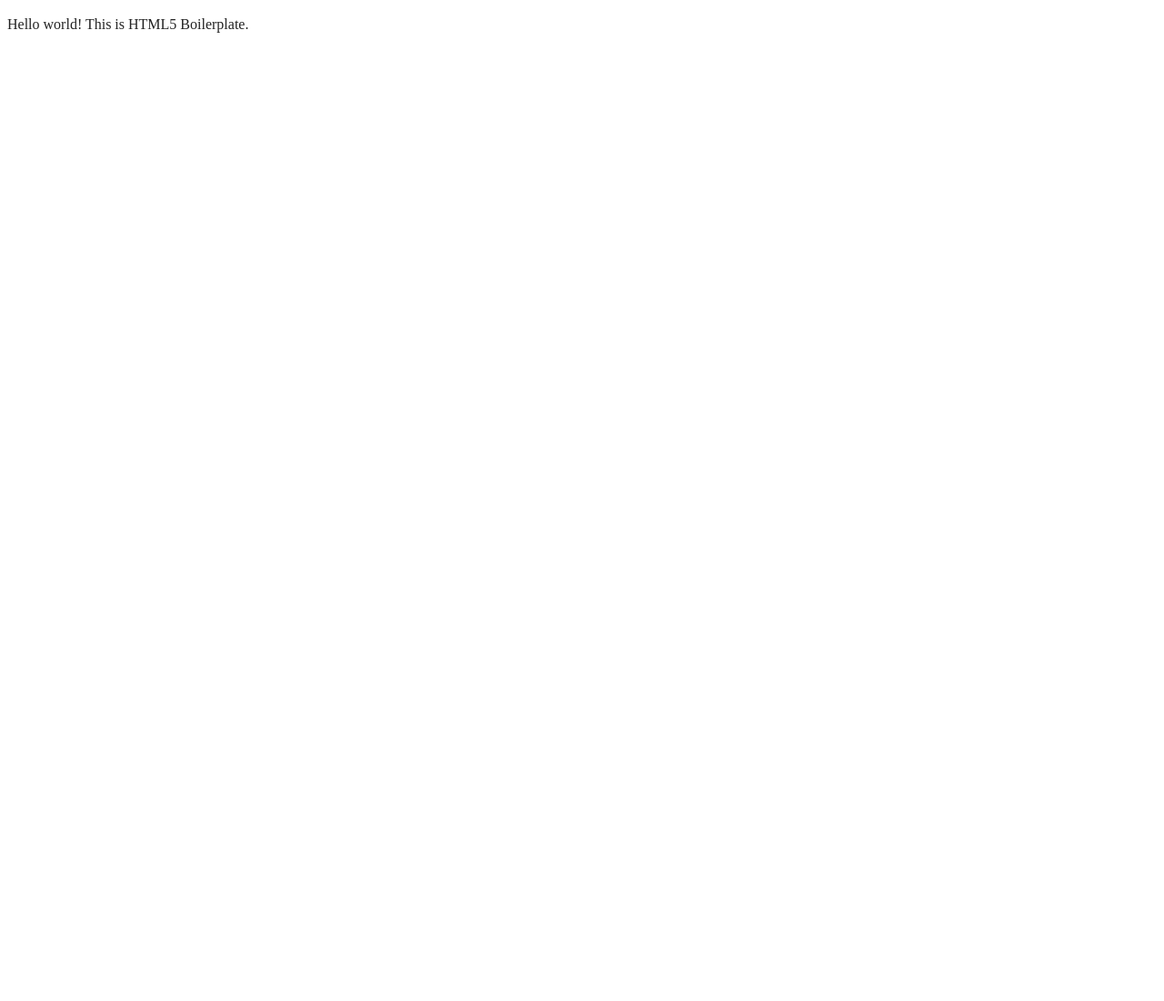
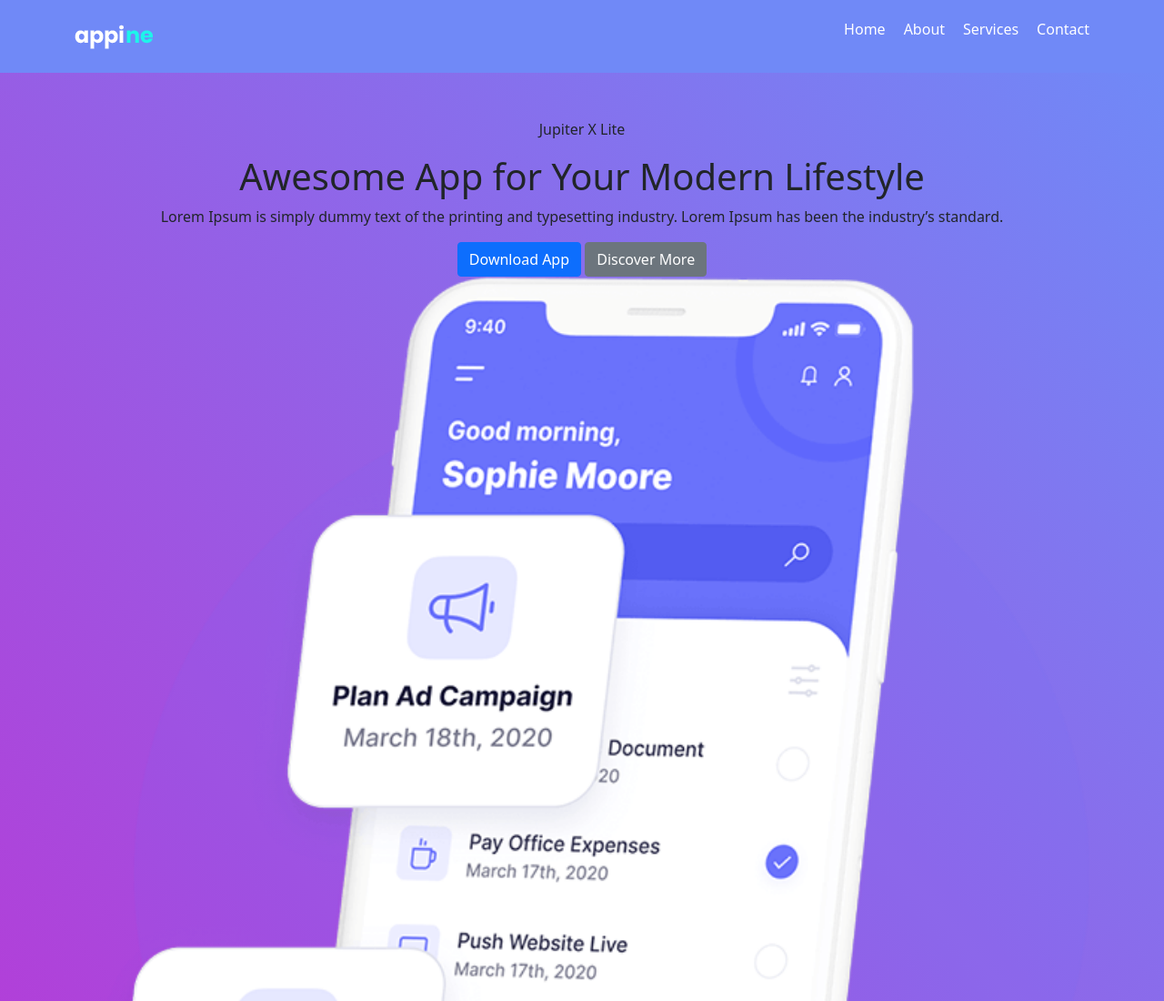
Before and after one commit to troyh757/dmd-3470-adv, a website built with webpack: page final-project/index.html in a window 1280 px wide. Shown: the top 1100 px of the page at 91% size. Before the commit the page ends 800 px from the top, so only its background shows below. Built offline with nearby package versions, Linux system fonts and the light colour scheme.

Commit message:
Add header and main section with Bootstrap integration and styling

```diff
--- a/final-project/css/style.css
+++ b/final-project/css/style.css
@@ -244,3 +244,43 @@ textarea {
     page-break-after: avoid;
   }
 }
+
+header {
+  background-color: #7089f7;
+}
+
+.header-container {
+  display: flex;
+  align-items: center;
+  justify-content: space-between;
+  padding: 20px;
+}
+
+#nav-items ul {
+  display: flex;
+  gap: 20px;
+  list-style: none;
+  color: white;
+  text-decoration: none;
+}
+
+a {
+  color: white !important;
+  text-decoration: none !important;
+}
+
+.section1 {
+  background-image: linear-gradient(
+    230deg,
+    rgb(112, 137, 247) 0%,
+    rgb(189, 50, 211) 100%
+  );
+  background-color: transparent;
+  padding: 50px;
+  text-align: center;
+}
+
+.hero-phone-image {
+  width: 100%;
+  height: auto;
+}
--- a/final-project/index.html
+++ b/final-project/index.html
@@ -19,11 +19,54 @@
 
     <link rel="manifest" href="site.webmanifest" />
     <meta name="theme-color" content="#fafafa" />
+
+    <!-- Bootstrap CSS -->
+    <link
+      href="https://cdn.jsdelivr.net/npm/bootstrap@5.0.2/dist/css/bootstrap.min.css"
+      rel="stylesheet"
+      integrity="sha384-EVSTQN3/azprG1Anm3QDgpJLIm9Nao0Yz1ztcQTwFspd3yD65VohhpuuCOmLASjC"
+      crossorigin="anonymous"
+    />
+    <script
+      src="https://cdn.jsdelivr.net/npm/bootstrap@5.0.2/dist/js/bootstrap.bundle.min.js"
+      integrity="sha384-MrcW6ZMFYlzcLA8Nl+NtUVF0sA7MsXsP1UyJoMp4YLEuNSfAP+JcXn/tWtIaxVXM"
+      crossorigin="anonymous"
+    ></script>
   </head>
 
   <body>
     <!-- Add your site or application content here -->
-    <p>Hello world! This is HTML5 Boilerplate.</p>
+
+    <header>
+      <div class="container header-container">
+        <img src="img/logo.png" alt="Logo" class="logo" />
+        <div id="nav-items">
+          <ul>
+            <li><a href="#">Home</a></li>
+            <li><a href="#">About</a></li>
+            <li><a href="#">Services</a></li>
+            <li><a href="#">Contact</a></li>
+          </ul>
+        </div>
+      </div>
+    </header>
+
+    <main>
+      <section class="section1">
+        <div class="container">
+          <P>Jupiter X Lite</P>
+          <h1>Awesome App for Your Modern Lifestyle</h1>
+          <p>
+            Lorem Ipsum is simply dummy text of the printing and typesetting industry. Lorem Ipsum has been the industry’s standard.
+          </p>
+          <div class="buttons">
+            <a href="#" class="btn btn-primary">Download App</a>
+            <a href="#" class="btn btn-secondary">Discover More</a>
+          </div>
+          <img src="img/hero-img.png" alt="Phone Image" class="hero-phone-image" />
+        </section>
+    </main>
+
     <script src="js/app.js"></script>
   </body>
 </html>
```
